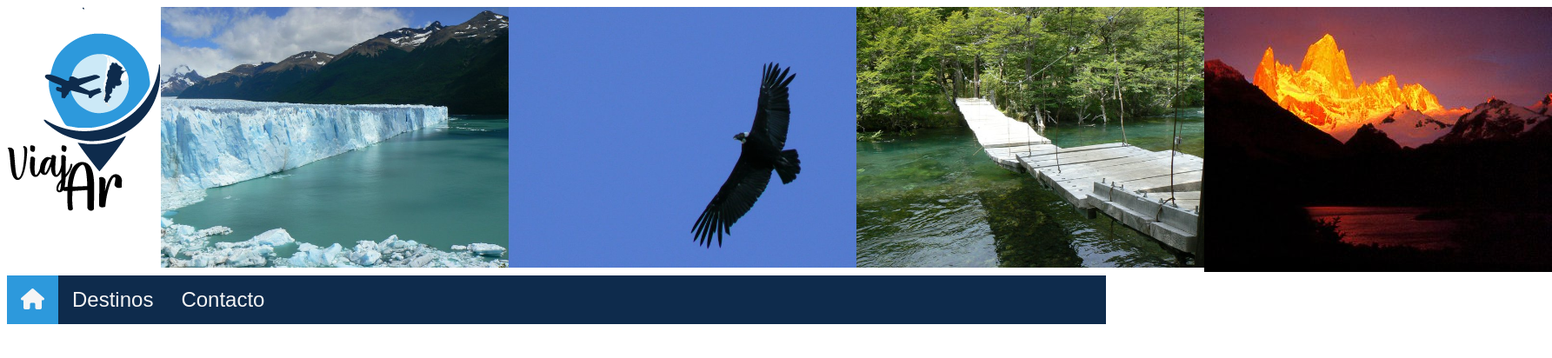
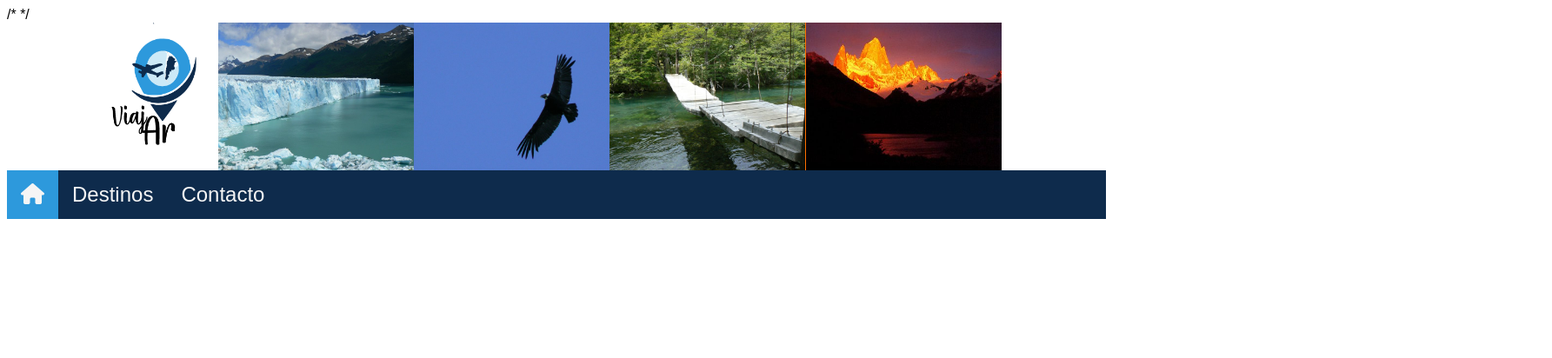
Before and after one commit to ErnestoGrupoCaC/Servertec, a plain HTML site: page index.html in a window 1280 px wide. Shown: the whole page at 87% size, 1785 px wide, since content can reach past the window. Drawn offline with Linux system fonts and the light colour scheme.

Commit message:
Update index.html

```diff
--- a/index.html
+++ b/index.html
@@ -6,41 +6,30 @@
     <meta name="viewport" content="width=device-width, initial-scale=1.0">
     <title>Home</title>
     <link rel="shortcut icon" href="img/pictures.ico" type="image/x-icon">
-    <link rel="stylesheet" href="css/style.css">
+    /* <link rel="stylesheet" href="css/style.css"> */
+
     <link rel="stylesheet" href="css/navbar.css">
     <link rel="stylesheet" href="https://cdnjs.cloudflare.com/ajax/libs/font-awesome/4.7.0/css/font-awesome.min.css">
     <script src="https://kit.fontawesome.com/ba6be1c019.js" crossorigin="anonymous"></script>
     <script src="js/navbar.js"></script>
+    <style>
 
+    </style>
 </head>
+
 <body>
-    <header>
-        <!-- Aquí puedes escribir tu comentario
-        <table>
-            <tr>
-                <td width:10%><a href="index.html">
-                    <img src="img/viajAr logo.png">
-                    </a>
-                </td>
-                <td width:45%><img src="img/perito.jpg" width:100%></td>
-                <td width:45%><img src="img/perito3.jpg" width:100%"></td>
-            </tr>
-        </table>
 
-        <div class="acceso">
-            <a href="#">
-                <i class="fa-solid fa-user"></i>
-            </a>
-            <a href="#">
-                <i class="fa-solid fa-right-to-bracket"></i>
-            </a>
-        </div> -->
-        <span><a href="index.html"><img src="img/viajAr logo.png"></a>
-        </span>
-        <span><img src="img/perito.jpg" width="400" ></span>
-        <span><img src="img/condor.jpg" width="400" ></span>
-        <span><img src="img/puente.jpg" width="400" ></span>
-        <span><img src="img/chalten.jpg" width="400" ></span>
+    <header id="centrado">
+        <div class="headerGrandeLogo">
+            <a href="index.html"></a>
+
+        </div>
+        <div class="headerGrande1"></div>
+        <div class="headerGrande2"></div>
+        <div class="headerGrande3"></div>
+        <div class="headerGrande4"></div>
+
+
     </header>
     <nav class="topnav" id="barraNav">
         <a href="index.html" class="activa"><i class="fa-solid fa-house"></i></a>
```
